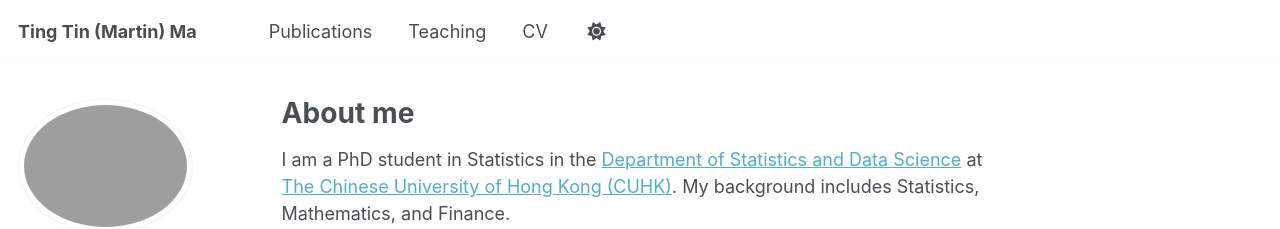
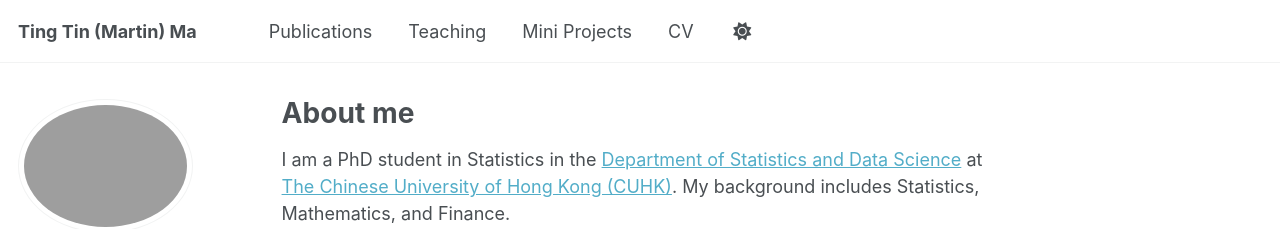
Before and after one commit to martinmtt0902/martinmtt0902.github.io, a Jekyll site: the page built from _pages/about.md, in a window 1280 px wide. Shown: the top 229 px of the page. Built offline with Jekyll 4.4.1, drawn with Linux system fonts in a browser that asks for light colours; a script that is not in the unit is left out.

Commit message:
Update navigation.yml

```diff
--- a/_data/navigation.yml
+++ b/_data/navigation.yml
@@ -14,5 +14,8 @@ main:
   - title: "Teaching"
     url: /teaching/
 
+  - title: "Mini Projects"
+    url: /mini-projects/
+
   - title: "CV"
     url: /cv/
```
